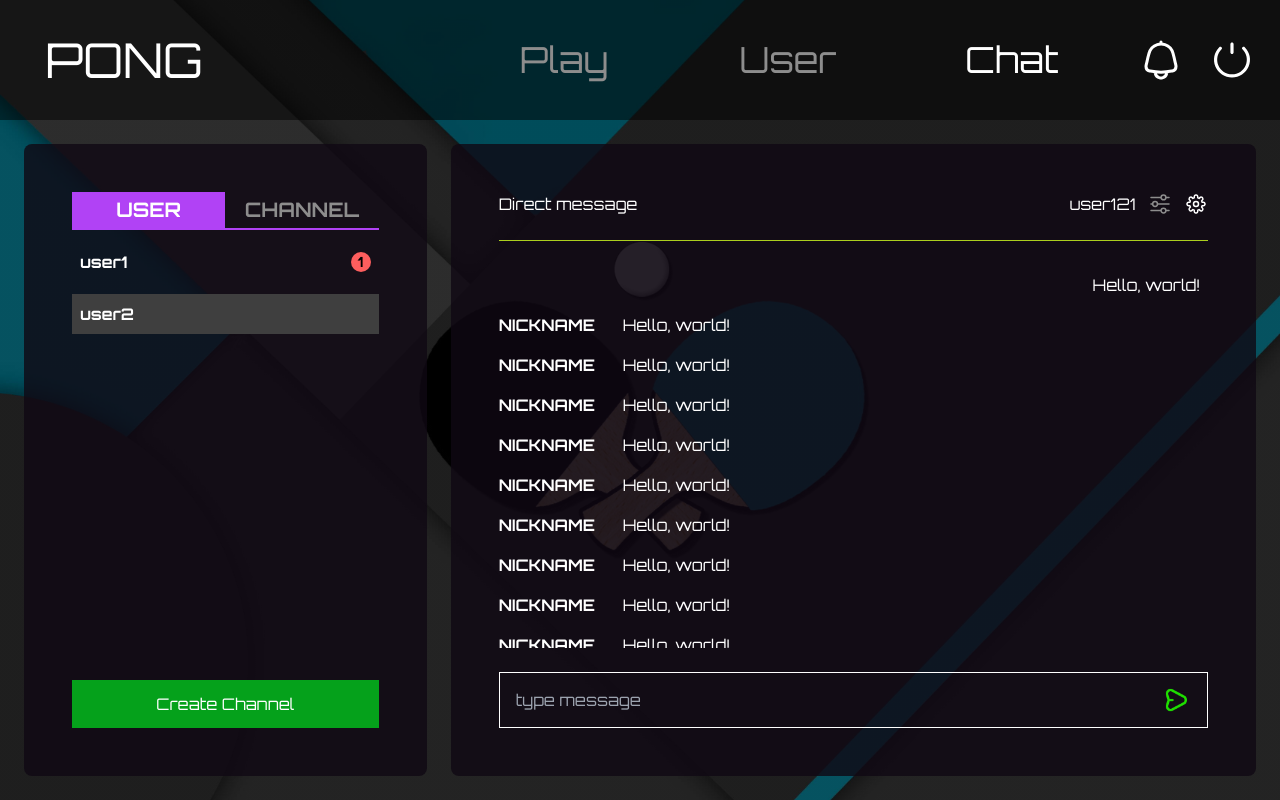
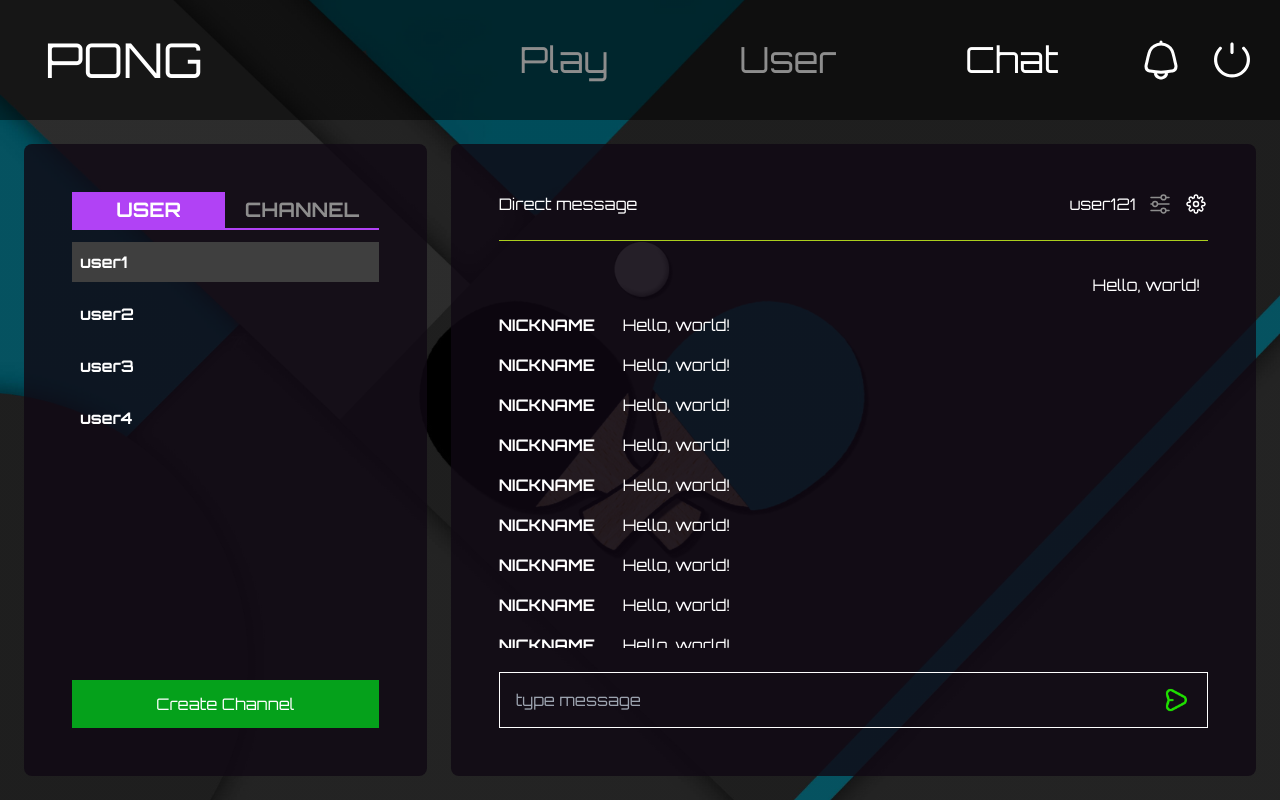
Before and after one commit to ssoyeong-lee/frontend, a Next.js app: page /chat in a window 1280 px wide. Built offline with nearby package versions, Linux system fonts and the light colour scheme.

Commit message:
Feat: createchannel ok 클릭이벤트 추가 & Refactor: /chat의 listCard의 item

```diff
--- a/src/card/chat/ListCard.tsx
+++ b/src/card/chat/ListCard.tsx
@@ -1,4 +1,5 @@
 import { Channel, getChannelList } from "@/api/channels";
+import ChatItem from "@/components/ChatItem";
 import NotificationDot from "@/components/NotificationDot";
 import SquareButton from "@/components/button/SquareButton";
 import ChatSwitch from "@/components/chat/ChatSwitch";
@@ -6,24 +7,72 @@ import ChannelCreateModal from "@/components/modal/ChannelCreateModal";
 import { useModal } from "@/hooks/useModal";
 import Card from "@/layouts/Card";
 import FlexBox from "@/layouts/FlexBox";
-import { useState } from "react";
+import { ReactNode, useState } from "react";
+
+const dmList = [
+  {
+    title: "user1",
+  },
+  {
+    title: "user2",
+  },
+  {
+    title: "user3",
+  },
+  {
+    title: "user4",
+  },
+];
 
 export default function ListCard() {
-  const { openModal } = useModal();
+  const { openModal, closeModal } = useModal();
   const onClick = () => {
-    openModal(<ChannelCreateModal />);
+    openModal(<ChannelCreateModal closeModal={onClickClose} />);
+  };
+
+  const onClickClose = async () => {
+    closeModal();
+    const tmp = await getChannelList();
+    setChannelList(tmp.data);
   };
 
   const [channelList, setChannelList] = useState<Channel[]>([]);
   const [type, setType] = useState<string>("user");
   const clickUser = () => {
     setType("user");
+    setSelectedIdx(0);
   };
-  const clickChannel = () => {
+
+  const clickChannel = async () => {
     setType("channel");
-    getChannelList().then((res) => setChannelList(res.data));
+    const tmp = await getChannelList();
+    setChannelList(tmp.data);
     console.log("channelList", channelList);
+    setSelectedIdx(0);
   };
+
+  const [selectedIdx, setSelectedIdx] = useState(0);
+
+  const dmNode = dmList.map((user, idx) => {
+      return (
+        <ChatItem
+          title={user.title}
+          isSelected={idx === selectedIdx ? true : false}
+          idx={idx}
+        />
+      );
+  });
+
+  const channelNode = channelList.map((channel, idx) => {
+    if (channel.type !== "private")
+      return (
+        <ChatItem
+          title={channel.title}
+          isSelected={idx === selectedIdx ? true : false}
+          idx={idx}
+        />
+      );
+  });
 
   return (
     <Card>
@@ -33,30 +82,9 @@ export default function ListCard() {
           clickUser={clickUser}
           clickChannel={clickChannel}
         />
-        {type === "user" ? (
-          <FlexBox direction="col" className="h-full w-full gap-3">
-            <FlexBox className="w-full justify-between p-2 hover:bg-gray-600 cursur-pointer">
-              <div className="font-bold">user1</div>
-              <NotificationDot amount={1} />
-            </FlexBox>
-            <FlexBox className="w-full justify-between p-2 bg-gray-600 cursur-pointer">
-              <div className="font-bold">user2</div>
-              <NotificationDot amount={0} />
-            </FlexBox>
-          </FlexBox>
-        ) : (
-          <FlexBox direction="col" className="h-full w-full gap-3">
-            {channelList.map((channel, idx) => {
-              if (channel.type !== "private")
-                return (
-                  <FlexBox className="w-full justify-between p-2 hover:bg-gray-600 cursur-pointer" key={idx}>
-                    <div className="font-bold" key={idx + "div"}>{channel.title}</div>
-                    <NotificationDot amount={0} key={idx+"noti"}/>
-                  </FlexBox>
-                );
-            })}
-          </FlexBox>
-        )}
+        <FlexBox direction="col" className="h-full w-full gap-3">
+          {type === "user"? dmNode: channelNode}
+        </FlexBox>
         <SquareButton onClick={onClick}>Create Channel</SquareButton>
       </FlexBox>
     </Card>
--- /dev/null
+++ b/src/components/ChatItem.tsx
@@ -0,0 +1,32 @@
+import FlexBox from "@/layouts/FlexBox";
+import NotificationDot from "./NotificationDot";
+
+interface Props {
+  title: string;
+  isSelected?: boolean;
+  onClick?: () => void;
+  idx: number;
+  notiCount?: number;
+}
+
+export default function ChatItem({
+  title,
+  isSelected,
+  onClick,
+  idx,
+  notiCount = 0,
+}: Props) {
+  return (
+    <FlexBox
+      className={`w-full justify-between p-2 ${
+        isSelected === true ? "bg-gray-600" : ""
+      } hover:bg-gray-600 cursur-pointer`}
+      key={idx}
+    >
+      <div className="font-bold" key={idx + "title"}>
+        {title}
+      </div>
+      <NotificationDot amount={notiCount} key={idx + "noti"} />
+    </FlexBox>
+  );
+}
--- a/src/components/modal/ChannelCreateModal.tsx
+++ b/src/components/modal/ChannelCreateModal.tsx
@@ -2,11 +2,16 @@ import { createChannel } from "@/api/channels";
 import SquareButton from "@/components/button/SquareButton";
 import DefaultInput from "@/components/control/DefaultInput";
 import SelectBox from "@/components/control/SelectBox";
+import { useModal } from "@/hooks/useModal";
 import FlexBox from "@/layouts/FlexBox";
 import ModalCard from "@/layouts/ModalCard";
 import { useState } from "react";
 
-export default function ChannelCreateModal() {
+interface Props {
+	closeModal : () => void
+}
+
+export default function ChannelCreateModal({closeModal} : Props) {
   const [title, setTitle] = useState("");
   const [type, setType] = useState<string>("private");
   const [password, setPassword] = useState("");
@@ -28,10 +33,11 @@ export default function ChannelCreateModal() {
     )
     {
       console.log("click err");
-      return;
+	  return ;
     }
     createChannel({ title, type, password }).then((res)=>console.log(res)).catch((err)=>console.log(err));
-  };
+	closeModal();
+};
   return (
     <ModalCard className="w-[500px] h-[450px]">
       <FlexBox className="w-full h-full justify-between" direction="col">
```
